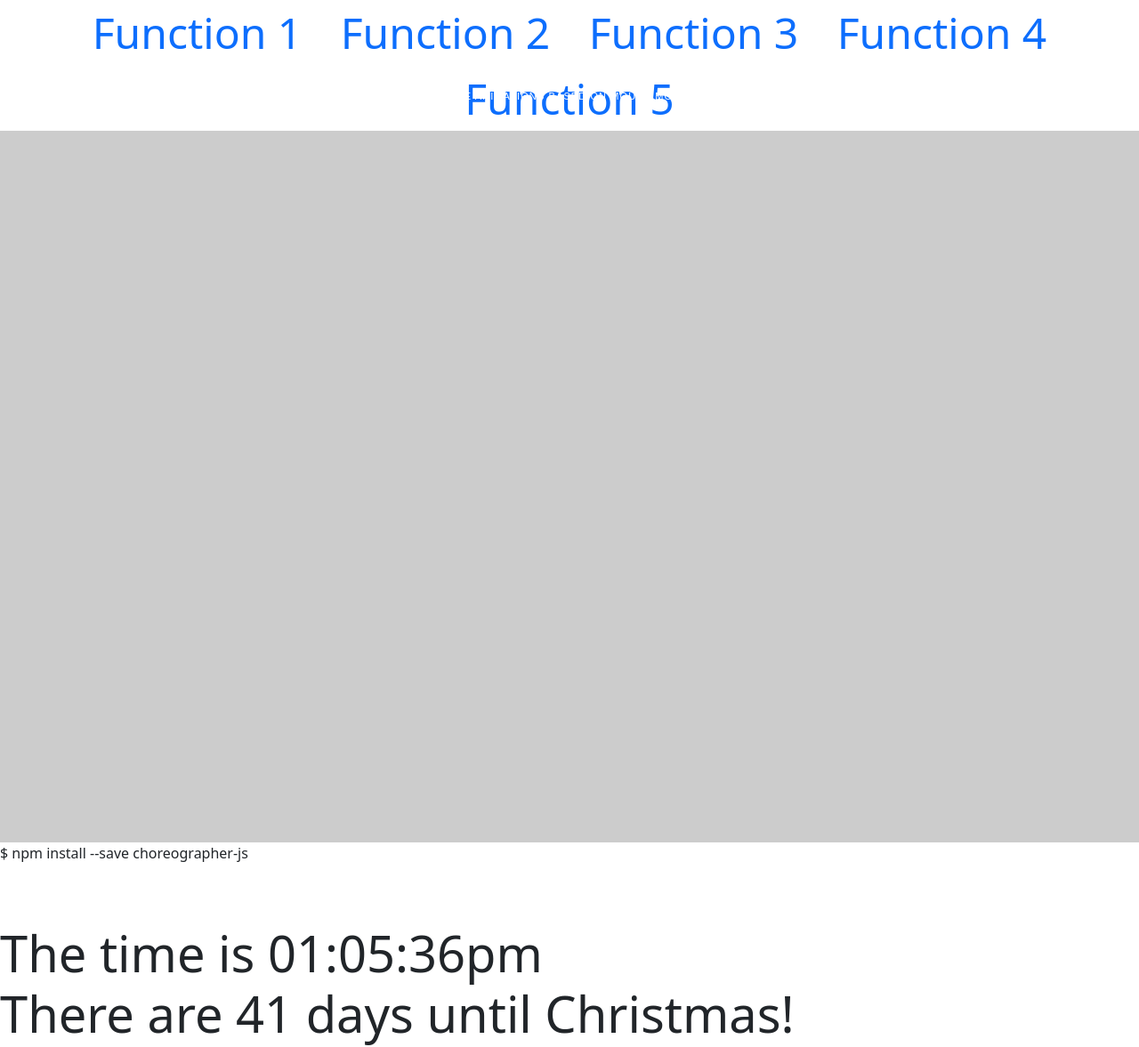
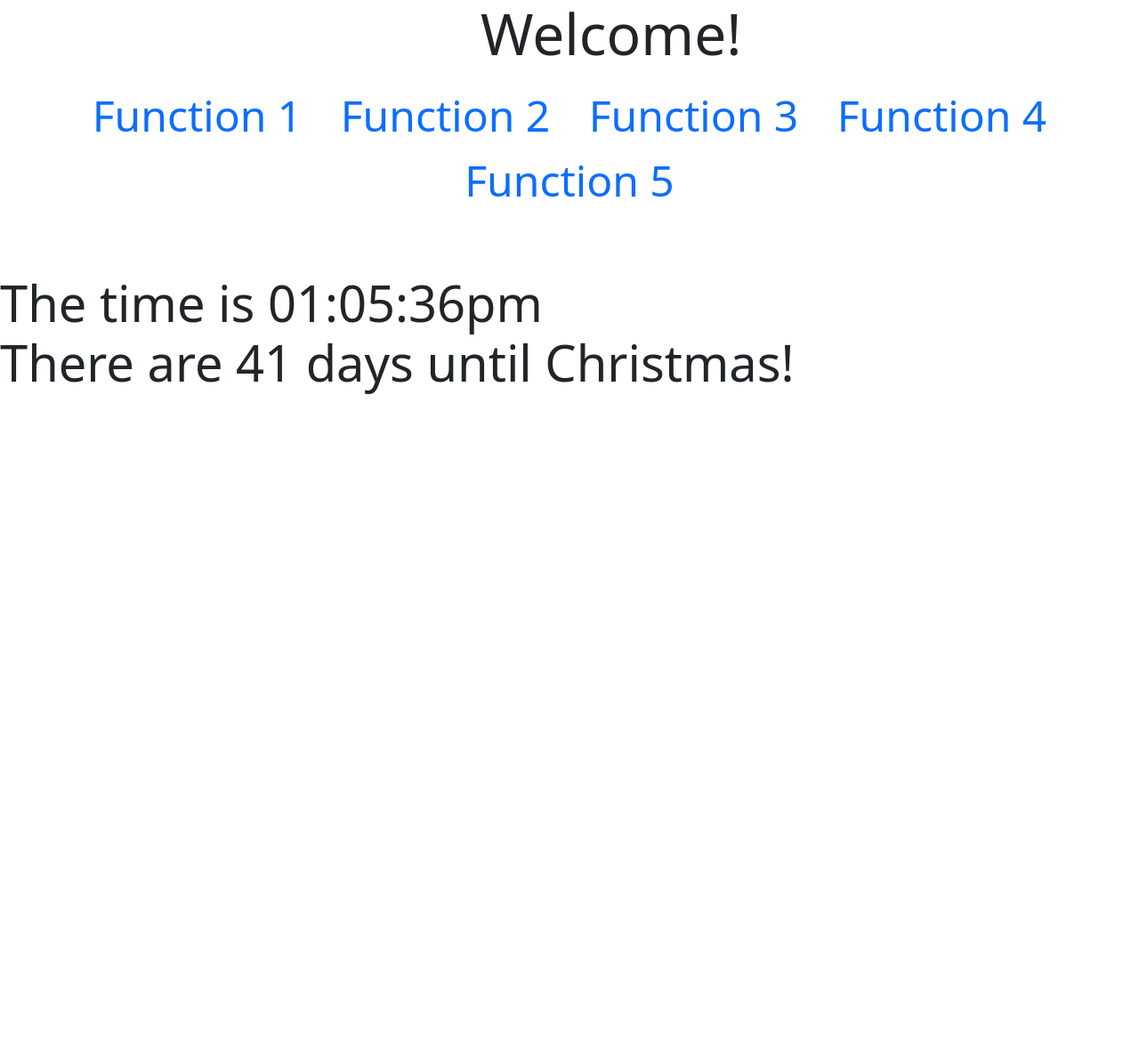
Before and after one commit to ddavydova/MIS4013HW6, a PHP site: page /f1.php in a window 1280 px wide. Shown: the whole page at 89% size. After the commit the page ends 443 px from the top, so only its background shows below. Run offline with PHP 8.4, Linux system fonts and the light colour scheme; data that the repository does not hold is empty; some libraries are stand-ins or nearby versions.

Commit message:
Update f1.php

```diff
--- a/f1.php
+++ b/f1.php
@@ -1,48 +1,4 @@
 <?php include("header.php");?>
 <?php include("links.php");?>
-   <style>
-      p {
-        position: fixed;
-        top: 100px;
-        font-size: 11px;
-        text-transform: uppercase;
-        letter-spacing: 0.1em;
-        font-family: 'Arial', sans-serif;
-        color: white;
-        text-align: center;
-        width: 100%;
-        z-index: 1;
-      }
-
-      #box {
-        margin: 0 0;
-        width: 100vw;
-        height: 100vh;
-        background-color: black;
-        opacity: 0.2;
-
-        transition: background-color 0.4s ease-in-out;
-      }
-    </style>
-
-    <p>Multiple animations based on mouse movement.</p>
-    <div id="box"></div>
-$ npm install --save choreographer-js
-    <script src="../dist/choreographer.min.js"></script>
-    <script>
-      var choreographer = new Choreographer({
-        animations: [
-          { range: [-1, window.innerWidth], selector: '#box', type: 'scale', style: 'height', from: 100, to: 50, unit: 'vh' },
-          { range: [-1, window.innerWidth / 2], selector: '#box', type: 'scale', style: 'opacity', from: 0.2, to: 1 },
-          { range: [window.innerWidth / 2, window.innerWidth], selector: '#box', type: 'change', style: 'backgroundColor', to: '#00c9ff' },
-        ]
-      })
-
-      window.addEventListener('mousemove', function(e) {
-        choreographer.runAnimationsAt(e.clientX)
-      })
-    </script>
-
-
 
 <?php include("footer.php");?>
```
